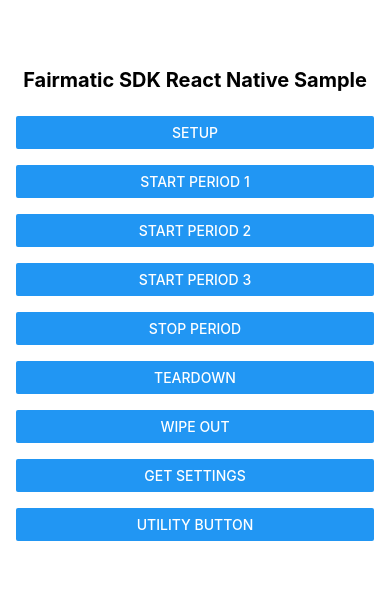
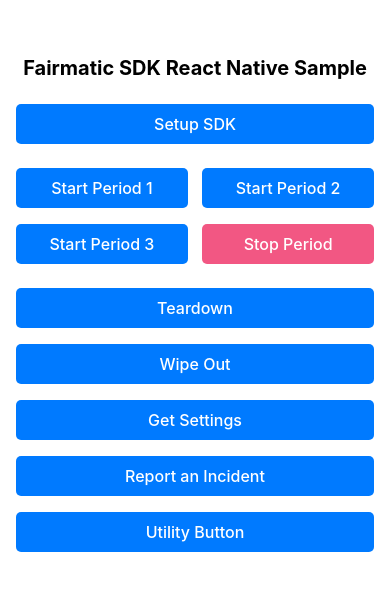
Before and after one commit to fairmatic/FMSDKReactNativeSample, a React Native app: screen / in a window 390 px wide. Shown: the part 114-704 px from the top of the page. Built offline with nearby package versions, Linux system fonts and the light colour scheme.

Commit message:
Demonstrate report-incident feature in the app, improve UI for the app.

```diff
--- a/App.tsx
+++ b/App.tsx
@@ -1,144 +1,165 @@
-import * as React from 'react';
+import * as React from "react";
 
-import { StyleSheet, View, Button, Text } from 'react-native';
+import {
+	ActivityIndicator,
+	StyleSheet,
+	Text,
+	TouchableOpacity,
+	View,
+} from "react-native";
 import FairmaticSDK, {
 	type DriverAttributes,
 	type FairmaticConfiguration,
 	type FairmaticOperationResult,
 	type FairmaticTripNotification,
-} from 'react-native-fairmatic-sdk';
+} from "react-native-fairmatic-sdk";
 
 export default function App() {
 	React.useEffect(() => {}, []);
+	const [isLoading, setIsLoading] = React.useState(false);
 
 	const handleUtility = (): void => {
 		handleGetSDKBuildVersion();
 	};
 	const handleGetSDKBuildVersion = (): void => {
 		FairmaticSDK.getBuildVersion().then((version) => {
-      console.log('Build Version : ', version);
+			console.log("Build Version : ", version);
 		});
 	};
 
 	const handleGetFairmaticSettings = (): void => {
 		FairmaticSDK.getFairmaticSettings()
 			.then((settings) => {
-        console.log('Fairmatic Settings:', settings);
+				console.log("Fairmatic Settings:", settings);
 				if (settings && settings.length > 0) {
-          console.log('Detected Fairmatic Setting Errors:');
+					console.log("Detected Fairmatic Setting Errors:");
 					settings.forEach((settingError) => {
 						console.log(`- Error: ${settingError}`);
 					});
 				} else {
-          console.log('No Fairmatic setting errors detected');
+					console.log("No Fairmatic setting errors detected");
 				}
 			})
 			.catch((error) => {
-        console.error('Failed to get Fairmatic settings:', error);
+				console.error("Failed to get Fairmatic settings:", error);
 			});
 	};
 
 	const handleWipeOut = (): void => {
-    console.log('Wiping out Fairmatic SDK');
+		console.log("Wiping out Fairmatic SDK");
 		FairmaticSDK.wipeOut()
 			.then((result) => {
-        if (result.isSuccess) console.log('wipeOut successful');
-        else console.log('wipeOut failed because of ', result.errorMessage);
+				if (result.isSuccess) console.log("wipeOut successful");
+				else console.log("wipeOut failed because of ", result.errorMessage);
 			})
 			.catch((error) => {
-        console.error('error wiping out', error);
+				console.error("error wiping out", error);
 			});
 	};
 
 	const handleSetup = (): void => {
 		const driverAttributes: DriverAttributes = {
-      firstName: 'John',
-      lastName: 'Doe',
-      email: 'john.doe@example.com',
-      phoneNumber: '123-456-7890',
+			firstName: "John",
+			lastName: "Doe",
+			email: "john.doe@example.com",
+			phoneNumber: "123-456-7890",
 		};
 
 		const fairmaticNotification: FairmaticTripNotification = {
-      title: 'Fairmatic Trip',
-      content: 'Monitoring a trip',
-      iconResourceName: 'fm_car',
+			title: "Fairmatic Trip",
+			content: "Monitoring a trip",
+			iconResourceName: "fm_car",
 		};
 
 		// Replace with your SDK key
-    const sdk_key = 'your_sdk_key_here';
+		const sdk_key = "your_sdk_key_here";
 
 		const fairmaticConfiguration: FairmaticConfiguration = {
 			sdkKey: sdk_key,
-      driverId: 'driverId',
+			driverId: "driverId",
 			driverAttributes: driverAttributes,
 			notification: fairmaticNotification,
 		};
 
 		FairmaticSDK.setup(fairmaticConfiguration)
 			.then((result: FairmaticOperationResult) => {
-        console.log('response: ', result);
-        if (result.isSuccess) console.log('Setup Successful');
-        else console.log('Setup Failed because of ', result.errorMessage);
+				console.log("response: ", result);
+				if (result.isSuccess) console.log("Setup Successful");
+				else console.log("Setup Failed because of ", result.errorMessage);
 			})
 			.catch((error: any) => {
-        console.error('Error setting up Fairmatic SDK:', error);
+				console.error("Error setting up Fairmatic SDK:", error);
 			});
 	};
 
 	const handleStartPeriod1 = (): void => {
-    const trackingId: string = 'p1-tracking-id';
+		const trackingId: string = "p1-tracking-id";
 		FairmaticSDK.startDriveWithPeriod1(trackingId)
 			.then((result: FairmaticOperationResult) => {
-        if (result.isSuccess) console.log('P1 drive started successfully');
-        else console.log('Drive failed because of ', result.errorMessage);
+				if (result.isSuccess) console.log("P1 drive started successfully");
+				else console.log("Drive failed because of ", result.errorMessage);
 			})
 			.catch((error: any) => {
-        console.error('Error starting P1 drive:', error);
+				console.error("Error starting P1 drive:", error);
 			});
 	};
 
 	const handleStartPeriod2 = (): void => {
-    const trackingId: string = 'p2-tracking-id';
+		const trackingId: string = "p2-tracking-id";
 		FairmaticSDK.startDriveWithPeriod2(trackingId)
 			.then((result: FairmaticOperationResult) => {
-        if (result.isSuccess) console.log('P2 drive started successfully');
-        else console.log('Drive failed because of ', result.errorMessage);
+				if (result.isSuccess) console.log("P2 drive started successfully");
+				else console.log("Drive failed because of ", result.errorMessage);
 			})
 			.catch((error: any) => {
-        console.error('Error starting P2 drive:', error);
+				console.error("Error starting P2 drive:", error);
 			});
 	};
 
 	const handleStartPeriod3 = (): void => {
-    const trackingId: string = 'p3-tracking-id';
+		const trackingId: string = "p3-tracking-id";
 		FairmaticSDK.startDriveWithPeriod3(trackingId)
 			.then((result: FairmaticOperationResult) => {
-        if (result.isSuccess) console.log('P3 drive started successfully');
-        else console.log('Drive failed because of ', result.errorMessage);
+				if (result.isSuccess) console.log("P3 drive started successfully");
+				else console.log("Drive failed because of ", result.errorMessage);
 			})
 			.catch((error: any) => {
-        console.error('Error starting P3 drive:', error);
+				console.error("Error starting P3 drive:", error);
 			});
 	};
 
 	const handleStopPeriod = (): void => {
 		FairmaticSDK.stopPeriod()
 			.then((result: FairmaticOperationResult) => {
-        if (result.isSuccess) console.log('Period stopped successfully');
-        else console.log('Period stop failed because of ', result.errorMessage);
+				if (result.isSuccess) console.log("Period stopped successfully");
+				else console.log("Period stop failed because of ", result.errorMessage);
 			})
 			.catch((error: any) => {
-        console.error('Error stopping period:', error);
+				console.error("Error stopping period:", error);
 			});
 	};
 
 	const handleTeardown = (): void => {
 		FairmaticSDK.teardown()
 			.then(() => {
-        console.log('Teardown successful');
+				console.log("Teardown successful");
 			})
 			.catch((error: any) => {
-        console.error('Error tearing down Fairmatic SDK:', error);
+				console.error("Error tearing down Fairmatic SDK:", error);
+			});
+	};
+
+	const handleOpenReportIncident = (): void => {
+		setIsLoading(true);
+		FairmaticSDK.openIncidentReportingWebPage()
+			.then(() => {
+				console.log("Incident reporting web page opened successfully");
+			})
+			.catch((error: any) => {
+				console.error("Error opening incident reporting web page:", error);
+			})
+			.finally(() => {
+				setIsLoading(false);
 			});
 	};
 
@@ -146,32 +167,89 @@
 		<View style={styles.container}>
 			<Text style={styles.label}>Fairmatic SDK React Native Sample</Text>
 			<View style={styles.buttonContainer}>
-        <Button title="Setup" onPress={handleSetup} />
+				<TouchableOpacity style={styles.customButton} onPress={handleSetup}>
+					<Text style={styles.buttonText}>Setup SDK</Text>
+				</TouchableOpacity>
+			</View>
+			<View style={styles.periodsGrid}>
+				<View style={styles.periodButtonContainer}>
+					<TouchableOpacity
+						style={styles.customButton}
+						onPress={handleStartPeriod1}
+					>
+						<Text style={styles.buttonText}>Start Period 1</Text>
+					</TouchableOpacity>
+				</View>
+				<View style={styles.periodButtonContainer}>
+					<TouchableOpacity
+						style={styles.customButton}
+						onPress={handleStartPeriod2}
+					>
+						<Text style={styles.buttonText}>Start Period 2</Text>
+					</TouchableOpacity>
+				</View>
+				<View style={styles.periodButtonContainer}>
+					<TouchableOpacity
+						style={styles.customButton}
+						onPress={handleStartPeriod3}
+					>
+						<Text style={styles.buttonText}>Start Period 3</Text>
+					</TouchableOpacity>
+				</View>
+				<View style={styles.periodButtonContainer}>
+					<TouchableOpacity
+						style={[styles.customButton, { backgroundColor: "#f25783" }]}
+						onPress={handleStopPeriod}
+					>
+						<Text style={styles.buttonText}>Stop Period</Text>
+					</TouchableOpacity>
+				</View>
 			</View>
 			<View style={styles.buttonContainer}>
-        <Button title="Start Period 1" onPress={handleStartPeriod1} />
+				<TouchableOpacity style={styles.customButton} onPress={handleTeardown}>
+					<Text style={styles.buttonText}>Teardown</Text>
+				</TouchableOpacity>
 			</View>
 			<View style={styles.buttonContainer}>
-        <Button title="Start Period 2" onPress={handleStartPeriod2} />
+				<TouchableOpacity style={styles.customButton} onPress={handleWipeOut}>
+					<Text style={styles.buttonText}>Wipe Out</Text>
+				</TouchableOpacity>
 			</View>
 			<View style={styles.buttonContainer}>
-        <Button title="Start Period 3" onPress={handleStartPeriod3} />
+				<TouchableOpacity
+					style={styles.customButton}
+					onPress={handleGetFairmaticSettings}
+				>
+					<Text style={styles.buttonText}>Get Settings</Text>
+				</TouchableOpacity>
 			</View>
+
 			<View style={styles.buttonContainer}>
-        <Button title="Stop Period" onPress={handleStopPeriod} />
+				<TouchableOpacity
+					style={styles.customButton}
+					onPress={handleOpenReportIncident}
+				>
+					<Text style={styles.buttonText}>Report an Incident</Text>
+				</TouchableOpacity>
 			</View>
+
 			<View style={styles.buttonContainer}>
-        <Button title="Teardown" onPress={handleTeardown} />
+				<TouchableOpacity style={styles.customButton} onPress={handleUtility}>
+					<Text style={styles.buttonText}>Utility Button</Text>
+				</TouchableOpacity>
 			</View>
-      <View style={styles.buttonContainer}>
-        <Button title="Wipe Out" onPress={handleWipeOut} />
+			{/* show a modal with dimming effect and a loading indicator in the center */}
+			{isLoading && (
+				<View style={styles.loadingModalDimming}>
+					<View style={styles.loadingIndicator}>
+						<ActivityIndicator
+							size="large"
+							color="#007AFF"
+							style={styles.loadingSpinner}
+						/>
 					</View>
-      <View style={styles.buttonContainer}>
-        <Button title="Get Settings" onPress={handleGetFairmaticSettings} />
 				</View>
-      <View style={styles.buttonContainer}>
-        <Button title="Utility Button" onPress={handleUtility} />
-      </View>
+			)}
 		</View>
 	);
 }
@@ -179,16 +257,74 @@
 const styles = StyleSheet.create({
 	container: {
 		flex: 1,
-    justifyContent: 'center',
+		justifyContent: "center",
 		padding: 16,
+	},
+	periodsGrid: {
+		flexDirection: "row",
+		flexWrap: "wrap",
+		justifyContent: "space-between",
+		marginVertical: 8,
+	},
+	periodButtonContainer: {
+		width: "48%",
+		marginVertical: 8,
 	},
 	buttonContainer: {
 		marginVertical: 8,
 	},
+	customButton: {
+		padding: 10,
+		borderRadius: 5,
+		alignItems: "center",
+		backgroundColor: "#007AFF",
+	},
+	buttonText: {
+		color: "white",
+		fontSize: 16,
+		fontWeight: "500",
+	},
 	label: {
 		fontSize: 20,
-    fontWeight: 'bold',
-    textAlign: 'center',
+		fontWeight: "bold",
+		textAlign: "center",
 		marginBottom: 16,
 	},
+	claimsAPIContainerRow: {
+		flexDirection: "row",
+		justifyContent: "center",
+		marginVertical: 8,
+		gap: 16,
+	},
+	claimsAPIButton: {
+		padding: 10,
+		borderRadius: 5,
+		alignItems: "center",
+		backgroundColor: "#007AFF",
+	},
+	claimsAPIButtonText: {
+		color: "white",
+		fontSize: 16,
+		fontWeight: "500",
+	},
+	loadingModalDimming: {
+		position: "absolute",
+		top: 0,
+		left: 0,
+		right: 0,
+		bottom: 0,
+		backgroundColor: "rgba(0, 0, 0, 0.5)",
+	},
+	loadingIndicator: {
+		position: "absolute",
+		top: 0,
+		left: 0,
+		right: 0,
+		bottom: 0,
+		justifyContent: "center",
+		alignItems: "center",
+	},
+	loadingSpinner: {
+		transform: [{ scale: 2 }],
+	},
 });
--- a/package.json
+++ b/package.json
@@ -12,7 +12,7 @@
 	"dependencies": {
 		"react": "18.3.1",
 		"react-native": "0.75.4",
-    "react-native-fairmatic-sdk": "3.0.3"
+		"react-native-fairmatic-sdk": "3.1.0"
 	},
 	"devDependencies": {
 		"@babel/core": "^7.20.0",
```
Also changed, not shown: 2 other files (tests, documents, lock files or other folders). Lines whose indentation alone changed are shown as unchanged.
